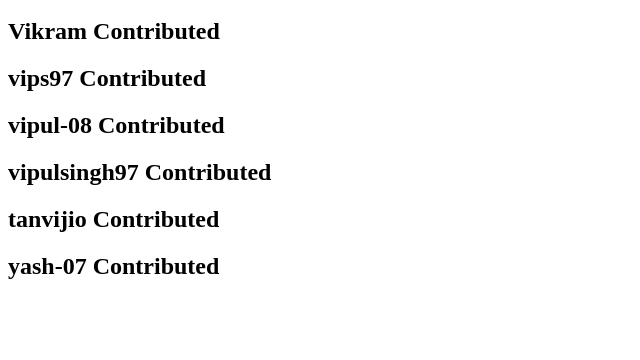
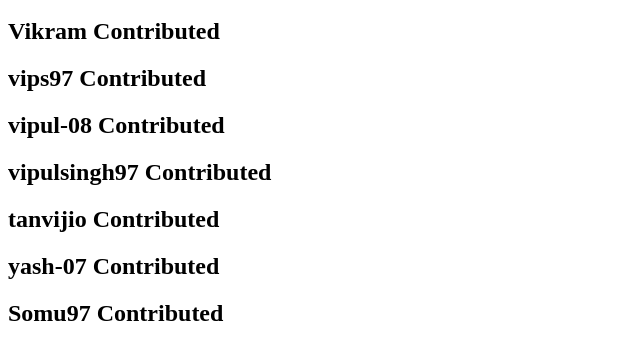
Before and after one commit to vsr97/vsr97.github.io, a plain HTML site: page index.html in a window 1280 px wide. Shown: the part 48-408 px from the top of the page, without its empty margins (0-640 px from the left). Drawn offline with Linux system fonts and the light colour scheme.

Commit message:
Update index.html

```diff
--- a/index.html
+++ b/index.html
@@ -5,3 +5,4 @@
 <h2>vipulsingh97 Contributed</h2>
 <h2>tanvijio Contributed</h2>
 <h2>yash-07 Contributed</h2>
+<h2>Somu97 Contributed</h2>
```
